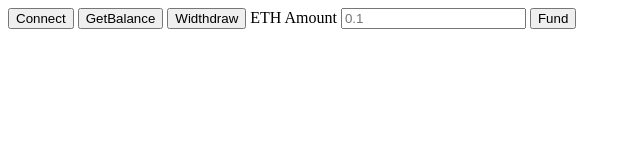
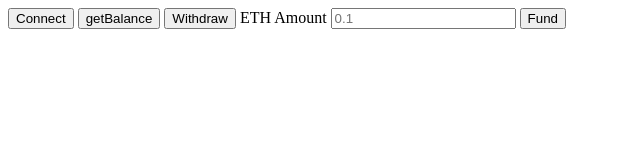
Before and after one commit to vishnu5104/FundMe, a plain HTML site: page index.html in a window 1280 px wide. Shown: the full height of the page, 0-640 px from the left. Drawn offline with Linux system fonts and the light colour scheme.

Commit message:
fixes body and script tags
corrects spelling,  id and the script tag should be placed outside the body tag

```diff
--- a/index.html
+++ b/index.html
@@ -4,12 +4,12 @@
     <title>Fund Me</title>
   </head>
   <body>
-    <script src="script.js" type="module"></script>
     <button id="connectButton">Connect</button>
-    <button id="getbalance">GetBalance</button>
-    <button id="widthdraw">Widthdraw</button>
+    <button id="balanceButton">getBalance</button>
+    <button id="withdrawButton">Withdraw</button>
     <label for="fund">ETH Amount</label>
     <input id="ethAmount" placeholder="0.1" />
-    <button id="fundButton">Fund</button>
+    <button type="button" id="fundButton" > Fund </button>
   </body>
+  <script src="./index.js" type="module"></script>
 </html>
```
